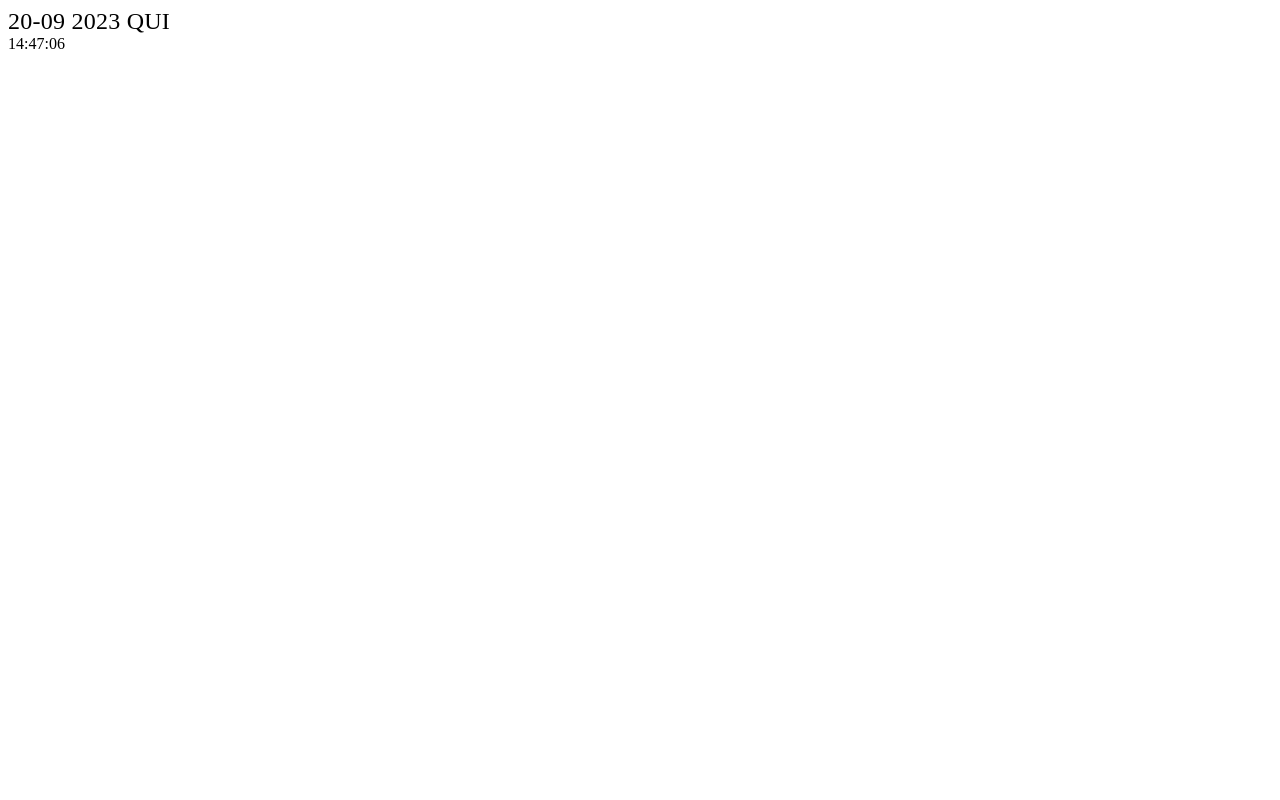
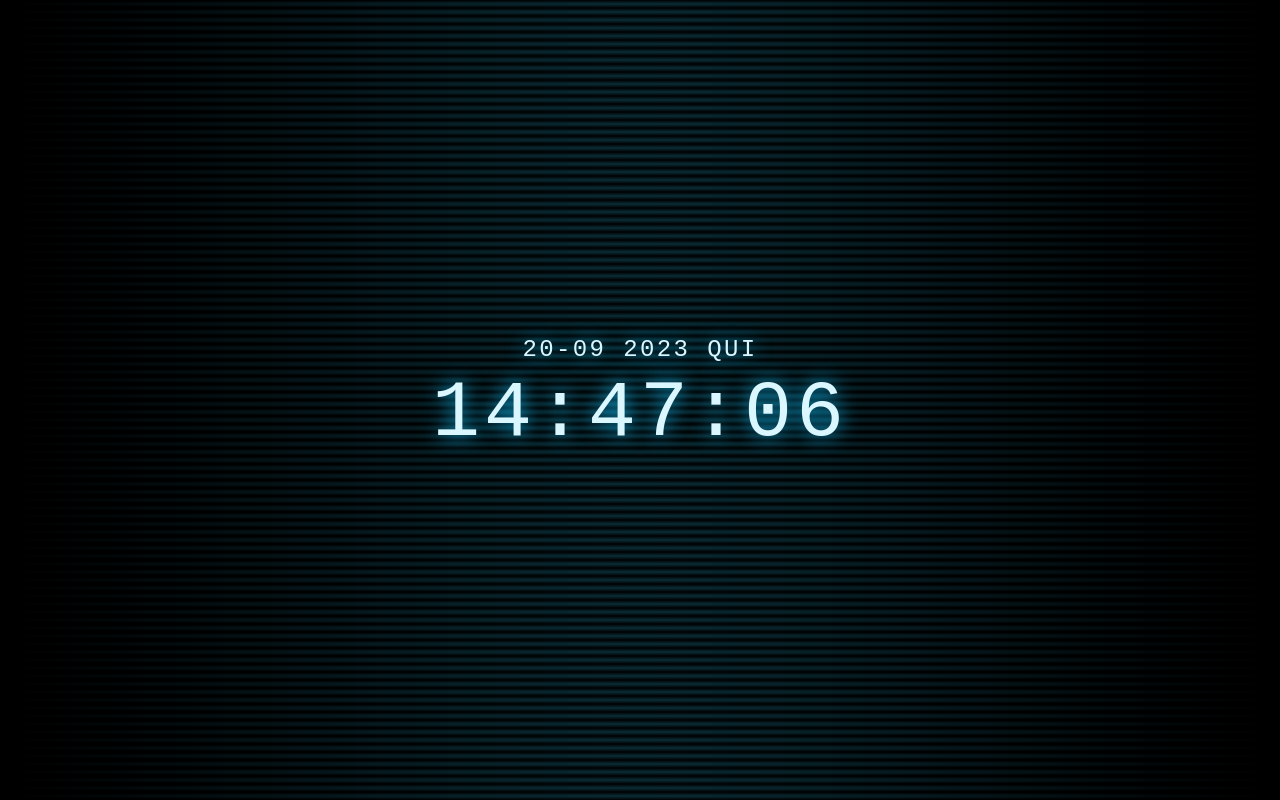
Before and after one commit to jozivam/DevCraftingHub, a plain HTML site: page RelogioDigital/index.html in a window 1280 px wide. Drawn offline with Linux system fonts and the light colour scheme.

Commit message:
Update styler.css
Correção De CSS

```diff
--- a/RelogioDigital/styler.css
+++ b/RelogioDigital/styler.css
@@ -1,14 +1,20 @@
-html{
+/*
+
+@Programith
+
+*/
+
+Body {
     height: 100%;
-    background: radial-gradient(ellipe at center, #0a2e38 0%, black 70%);
+    background: radial-gradient(ellipse at center, #0a2e38 0%, black 70%);
 }
 
-p{
+p {
     margin: 0;
     padding: 0;
 }
 
-.relogio{
+.clock {
     font-family: "Share Tech Mono", monospace;
     text-align: center;
     position: absolute;
@@ -16,16 +22,16 @@ p{
     top: 50%;
     transform: translate(-50%, -50%);
     color: #daf6ff;
-    text-shadow: 0 0 20px #0aafe6, 0 0 20px rgba(10,175,230,0);
+    text-shadow: 0 0 20px #0aafe6, 0 0 20px rgba(10, 175, 230, 0);
 }
 
-#tempo{
+#time {
     letter-spacing: 0.05em;
     font-size: 80px;
     padding: 5px 0;
 }
 
-#date{
-    letter-spacing: 0.01em;
+#date {
+    letter-spacing: 0.1em;
     font-size: 24px;
 }
```
